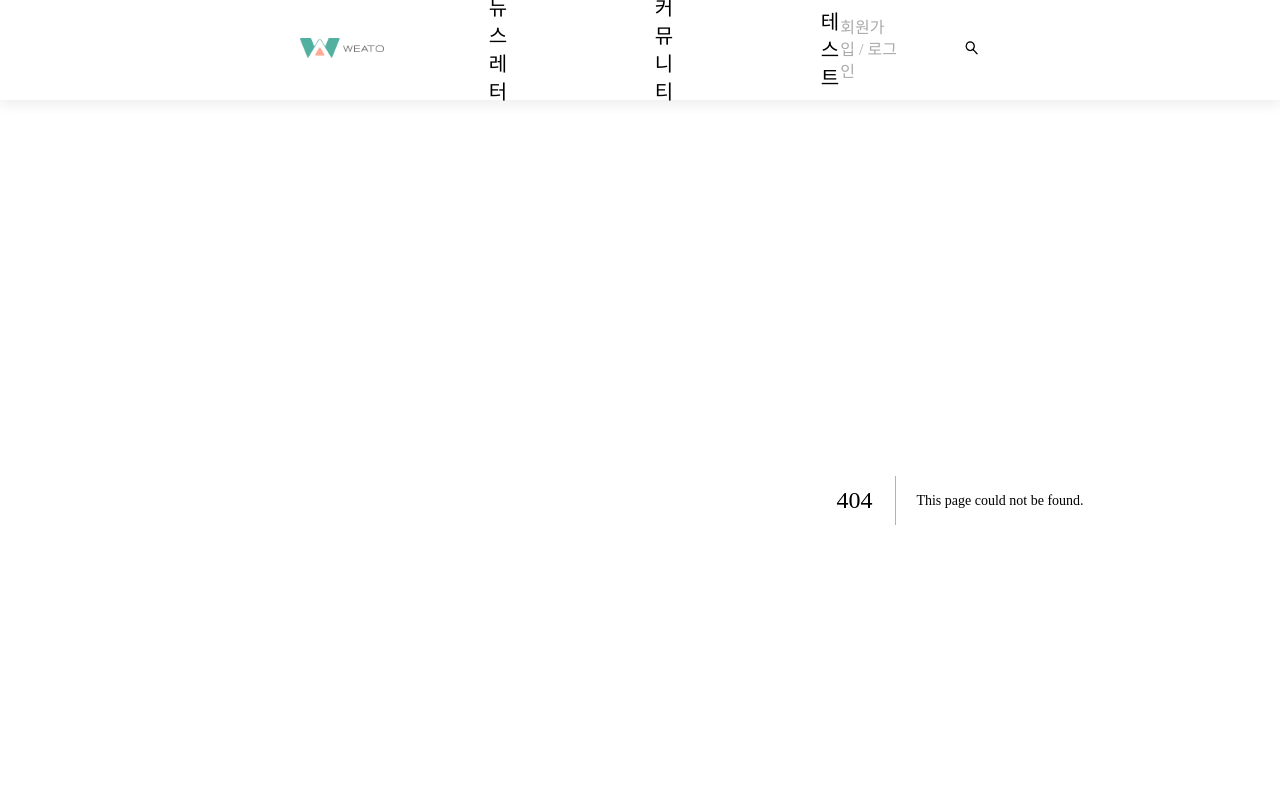
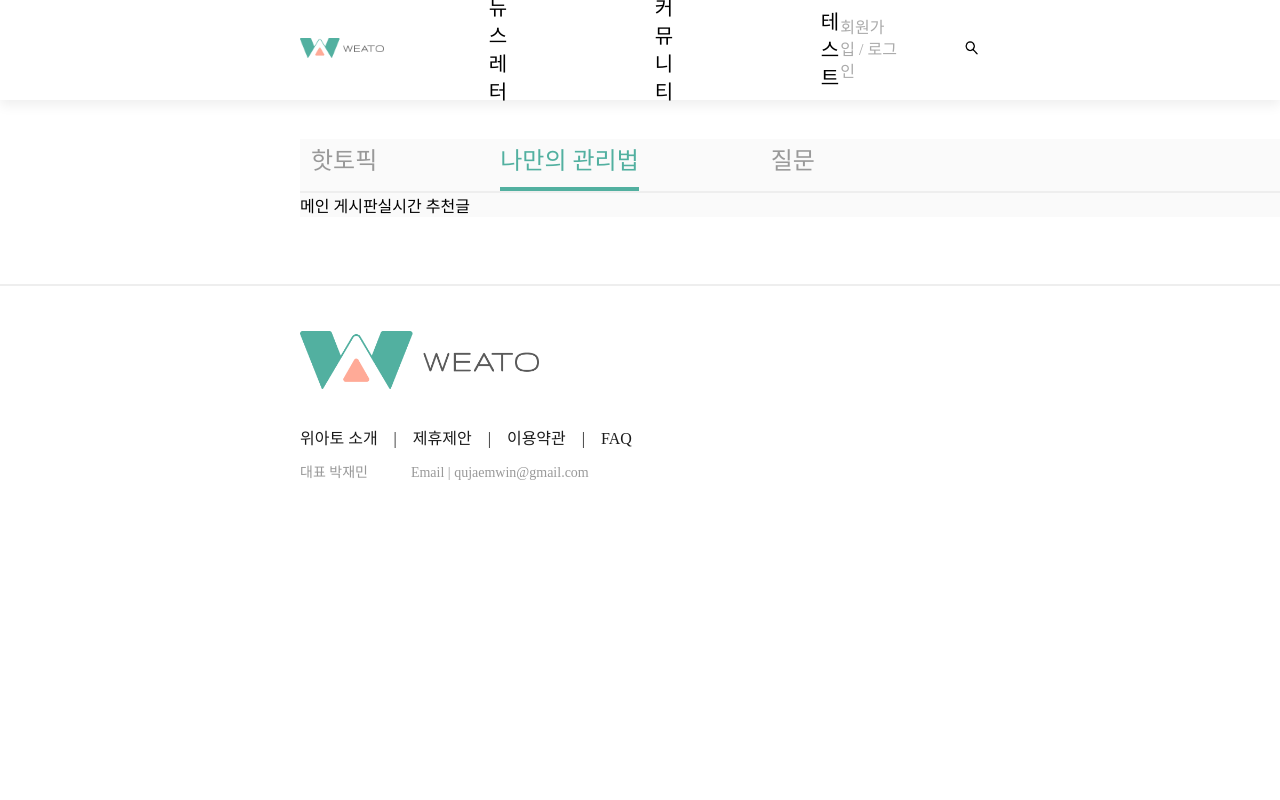
Before and after one commit to ceos15th-AllG/weato-client, a Next.js app: page /community/knowhow in a window 1280 px wide. Before the commit this address had no page. Shown: the top 800 px of the page. Built offline with nearby package versions, Linux system fonts and the light colour scheme; a web font is replaced by a local one.

Commit message:
:sparkles: feat: 커뮤니티 페이지 내 핫토픽, 관리법, 질문 페이지 분리
pages/community 내 hot.jsx, knowhow.jsx, questions.jsx로 페이지 초기화

```diff
--- /dev/null
+++ b/pages/community/knowhow.jsx
@@ -0,0 +1,30 @@
+import styled from '@emotion/styled';
+
+import TabBar from '../../src/components/community/TabBar';
+
+const Layout = styled.div`
+  display: flex;
+  flex-direction: column;
+
+  background-color: #fafafa;
+
+  margin: 39px 300px 67px;
+`;
+
+const Row = styled.div`
+  display: flex;
+`;
+
+function Knowhow() {
+  return (
+    <Layout>
+      <TabBar selected="knowhow" />
+      <Row>
+        <span>메인 게시판</span>
+        <span>실시간 추천글</span>
+      </Row>
+    </Layout>
+  );
+}
+
+export default Knowhow;
```
Also changed, not shown: pages/community/hot.jsx (added, +30 -0 lines), pages/community/questions.jsx (added, +30 -0 lines).
